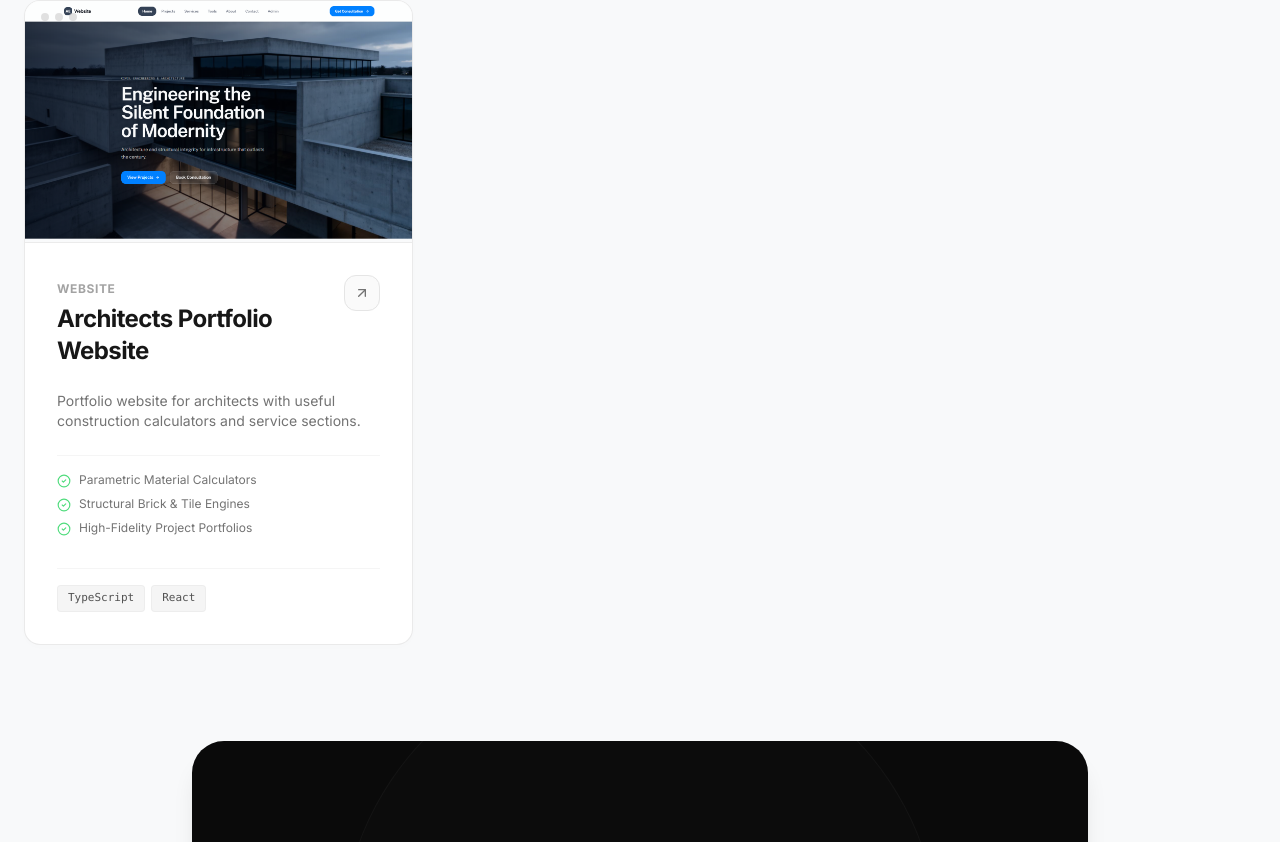
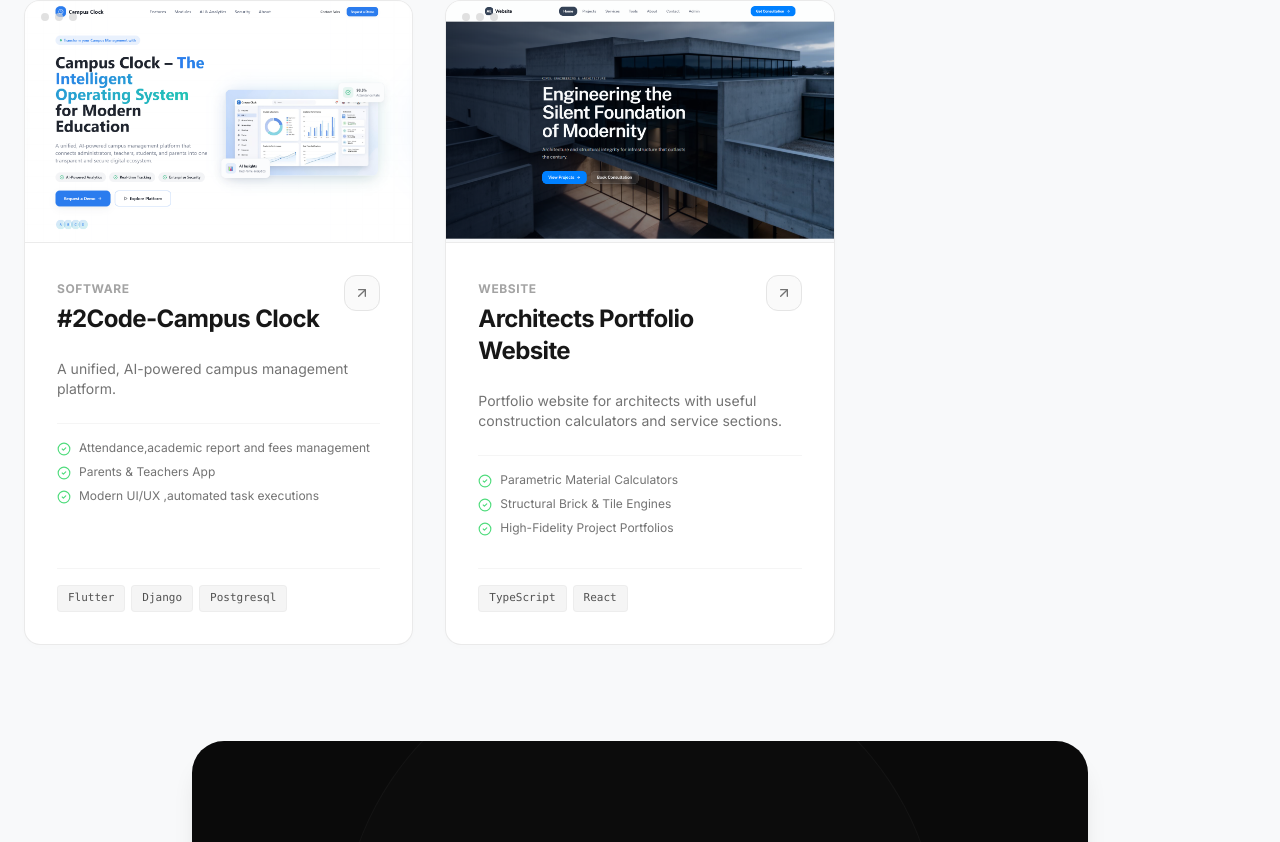
Before and after one commit to MohammedHaris-28/Hash2Code, a React (Vite) app: page /projects in a window 1280 px wide. Shown: the part 1910-2752 px from the top of the page. Built offline with nearby package versions, Linux system fonts and the light colour scheme; the HTML template or start-up script is replaced by a standard one.

Commit message:
campus clock route added

```diff
--- a/src/pages/ProjectsPage.tsx
+++ b/src/pages/ProjectsPage.tsx
@@ -17,7 +17,7 @@ import malenadu from "@/assets/malenadu aroma.png";
 import thunder from "@/assets/thunderfitness.png";
 import sirmvgsc from "@/assets/sirmvgsc.png";
 import restrosync from "@/assets/restrosync.png";
-
+import campusclock from "@/assets/campusclock.png";
 
 
 interface Project {
@@ -121,10 +121,25 @@ const Projects = () => {
         "Restaurant POS Terminal Core",
         "Real-Time Order Streams",
       ],
-      url: "https://hash2codetools.netlify.app/",
+      url: "https://restrosync-hash2code.netlify.app/",
       icon: Database,
       order: 6,
       imageUrl: restrosync, // Swap with your actual image path
+    },
+   {
+      title: "#2Code-Campus Clock",
+      type: "Software",
+      description: "A unified, AI-powered campus management platform.",
+      technologies: ["Flutter", "Django","Postgresql"],
+      features: [
+        "Attendance,academic report and fees management",
+        "Parents & Teachers App ",
+        "Modern UI/UX ,automated task executions",
+      ],
+      url: "https://campusclockproject.netlify.app/",
+      icon: Database,
+      order: 7,
+      imageUrl: campusclock, // Swap with your actual image path
     },
     {
       title: "Architects Portfolio Website",
@@ -138,7 +153,7 @@ const Projects = () => {
       ],
       url: "https://engineerswebsite.netlify.app/",
       icon: Smartphone,
-      order: 7,
+      order: 8,
       imageUrl: Architects, // Swap with your actual image path
     },
   ];
```
